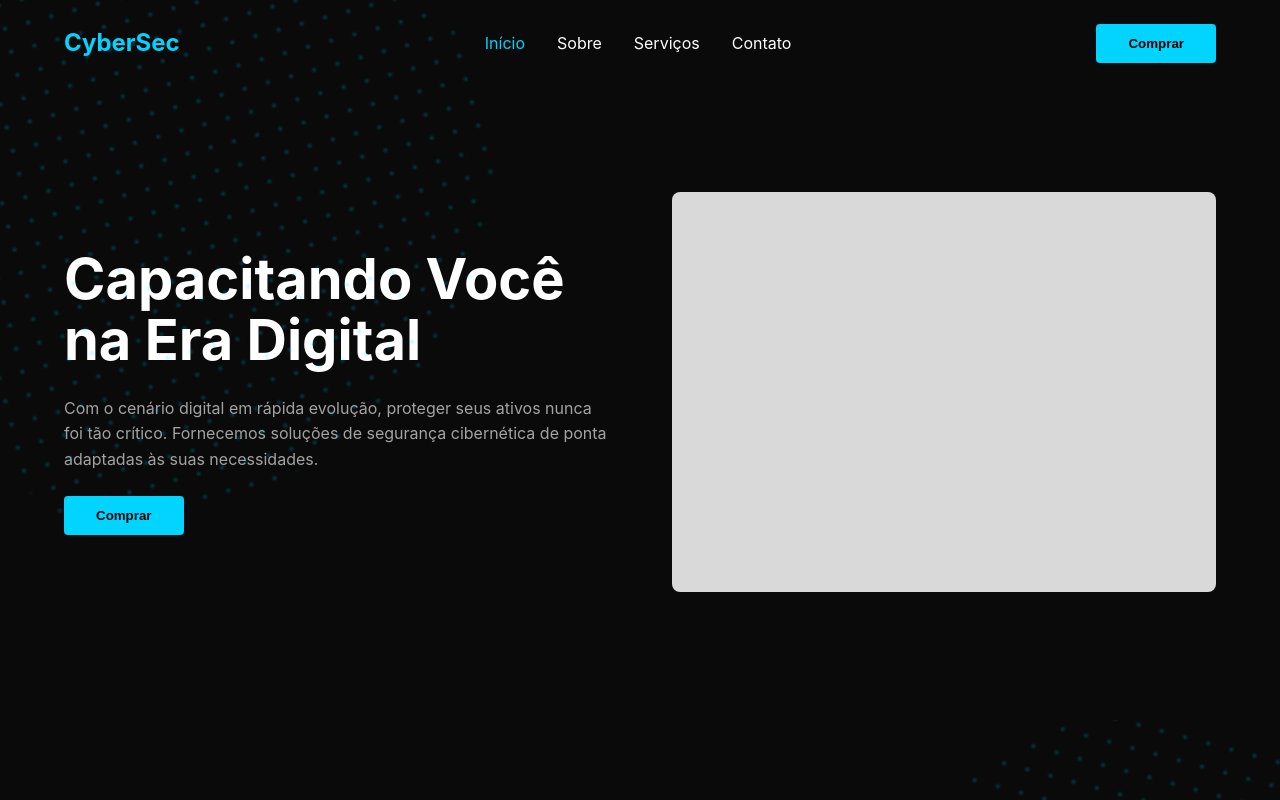
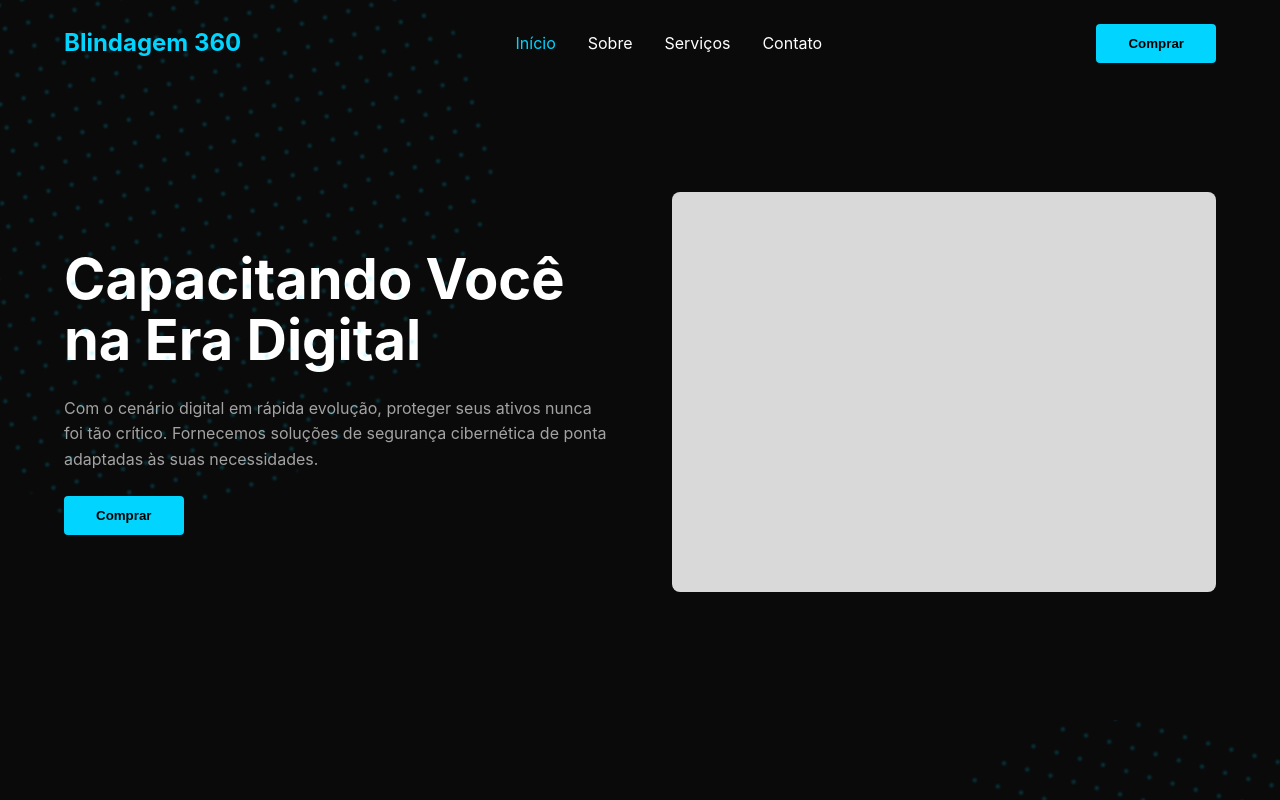
Before and after one commit to FilipiWanderley/Blindagem-360, a React (Vite) app: page / in a window 1280 px wide. Shown: the top 800 px of the page. Built offline with nearby package versions, Linux system fonts and the light colour scheme.

Commit message:
Update branding to Blindagem 360

```diff
--- a/index.html
+++ b/index.html
@@ -4,7 +4,7 @@
     <meta charset="UTF-8" />
     <link rel="icon" type="image/svg+xml" href="/vite.svg" />
     <meta name="viewport" content="width=device-width, initial-scale=1.0" />
-    <title>novo</title>
+    <title>Blindagem 360</title>
   </head>
   <body>
     <div id="root"></div>
--- a/src/App.jsx
+++ b/src/App.jsx
@@ -6,7 +6,7 @@ function App() {
     <div className="app-container">
       {/* Navigation */}
       <nav className="navbar">
-        <div className="logo">CyberSec</div>
+        <div className="logo">Blindagem 360</div>
         <div className="nav-links">
           <a href="#home" className="active">Início</a>
           <a href="#about">Sobre</a>
@@ -141,7 +141,7 @@ function App() {
       {/* Pricing Section */}
       <section className="pricing-section">
         <span className="section-subtitle">PREÇOS</span>
-        <h2>Comece a Usar o Cyber Security Protect</h2>
+        <h2>Comece a Usar o Blindagem 360</h2>
         <p className="section-description">Escolha o plano que melhor se adapta às suas necessidades.</p>
 
         <div className="pricing-cards">
@@ -202,7 +202,7 @@ function App() {
             </div>
           </div>
           <div className="testimonial-card">
-            <p>"Sinto-me muito mais seguro com a CyberSec cuidando dos meus dados."</p>
+            <p>"Sinto-me muito mais seguro com a Blindagem 360 cuidando dos meus dados."</p>
             <div className="user-info">
               <div className="avatar"></div>
               <div>
@@ -239,7 +239,7 @@ function App() {
         <div className="bg-decoration deco-footer-right"></div>
         <div className="footer-content">
           <div className="footer-brand">
-            <h3>CyberSec</h3>
+            <h3>Blindagem 360</h3>
             <p>Protegendo seu futuro digital com excelência e inovação.</p>
             <div className="social-icons">
               <span>🐦</span> <span>📘</span> <span>📸</span> <span>🔗</span>
@@ -256,7 +256,7 @@ function App() {
 
           <div className="footer-contact">
             <h4>Contato</h4>
-            <p>📧 contato@cybersec.com</p>
+            <p>📧 contato@blindagem360.com</p>
             <p>📞 +55 11 99999-9999</p>
             <p>📍 São Paulo, Brasil</p>
           </div>
```
